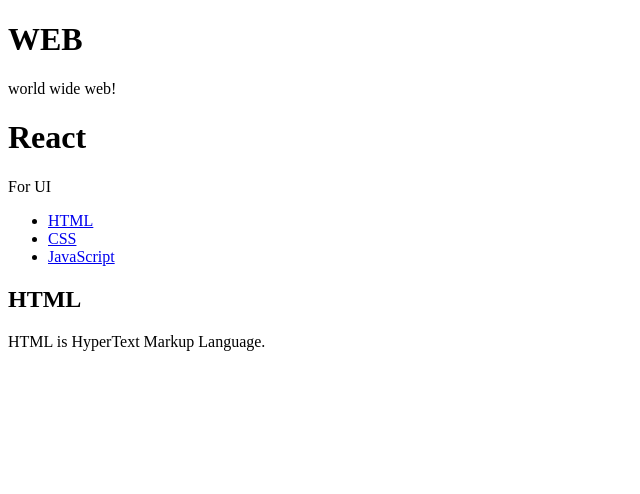
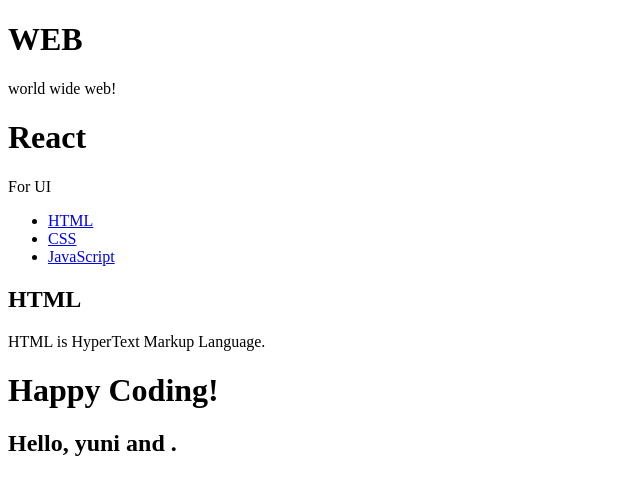
Before and after one commit to yunieom/Study.3-React, a React (Create React App) app: page / in a window 1280 px wide. Shown: the top 494 px of the page, without its empty margins (0-640 px from the left). Built offline with nearby package versions, Linux system fonts and the light colour scheme.

Commit message:
Dec 2, 2020
React 15/40

```diff
--- a/src/App.js
+++ b/src/App.js
@@ -1,41 +1,10 @@
 import './App.css';
 import { Component } from 'react';
-
-class Subject extends Component {
-  render () {
-    return (
-      <header>
-          <h1>{this.props.title}</h1>
-          {this.props.sub}
-      </header>
-    );
-  }
-}
-
-class TOC extends Component {
-  render () {
-    return (
-      <nav>
-          <ul>
-              <li><a href="1.html">HTML</a></li>
-              <li><a href="2.html">CSS</a></li>
-              <li><a href="3.html">JavaScript</a></li>
-          </ul>
-      </nav>
-    );
-  }
-}
-
-class Content extends Component {
-  render () {
-    return (
-      <article>
-        <h2>{this.props.title}</h2>
-        {this.props.desc}
-      </article>
-    );
-  }
-}
+import TOC from './components/TOC';
+import Content from './components/Content';
+import Subject from './components/Subject';
+import Intro from './components/Intro';
+import Welcome from './components/Welcome';
 
 class App extends Component  {
   render () {
@@ -45,10 +14,13 @@ class App extends Component  {
       <Subject title="React" sub="For UI"></Subject>
       <TOC></TOC>
       <Content title="HTML" desc="HTML is HyperText Markup Language."></Content>
+      <Welcome></Welcome>
+      <Intro name="yuni"></Intro>
     </div>
     );
   }
-
 }
 
+
+
 export default App;
--- /dev/null
+++ b/src/components/Content.js
@@ -0,0 +1,14 @@
+import { Component } from 'react';
+
+class Content extends Component {
+    render () {
+      return (
+        <article>
+          <h2>{this.props.title}</h2>
+          {this.props.desc}
+        </article>
+      );
+    }
+  }
+
+export default Content;
--- /dev/null
+++ b/src/components/Intro.js
@@ -0,0 +1,11 @@
+import { Component } from 'react';
+
+class Intro extends Component {
+    render () {
+      return (
+        <h2>Hello, {this.props.name} and {this.props.subname}.</h2>
+      );
+    }
+  }
+
+export default Intro;
--- /dev/null
+++ b/src/components/Subject.js
@@ -0,0 +1,14 @@
+import { Component } from 'react';
+
+class Subject extends Component {
+  render () {
+    return (
+      <header>
+          <h1>{this.props.title}</h1>
+          {this.props.sub}
+      </header>
+    );
+  }
+}
+
+export default Subject;
--- /dev/null
+++ b/src/components/TOC.js
@@ -0,0 +1,17 @@
+import { Component } from 'react';
+
+class TOC extends Component {
+    render () {
+      return (
+        <nav>
+            <ul>
+                <li><a href="1.html">HTML</a></li>
+                <li><a href="2.html">CSS</a></li>
+                <li><a href="3.html">JavaScript</a></li>
+            </ul>
+        </nav>
+      );
+    }
+  }
+
+export default TOC;
--- /dev/null
+++ b/src/components/Welcome.js
@@ -0,0 +1,11 @@
+import { Component } from 'react';
+
+class Welcome extends Component {
+    render () {
+      return (
+        <h1>Happy Coding!</h1>
+      );
+    }
+}
+
+export default Welcome;
```
Also changed, not shown: 1 other file (tests, documents, lock files or other folders).
